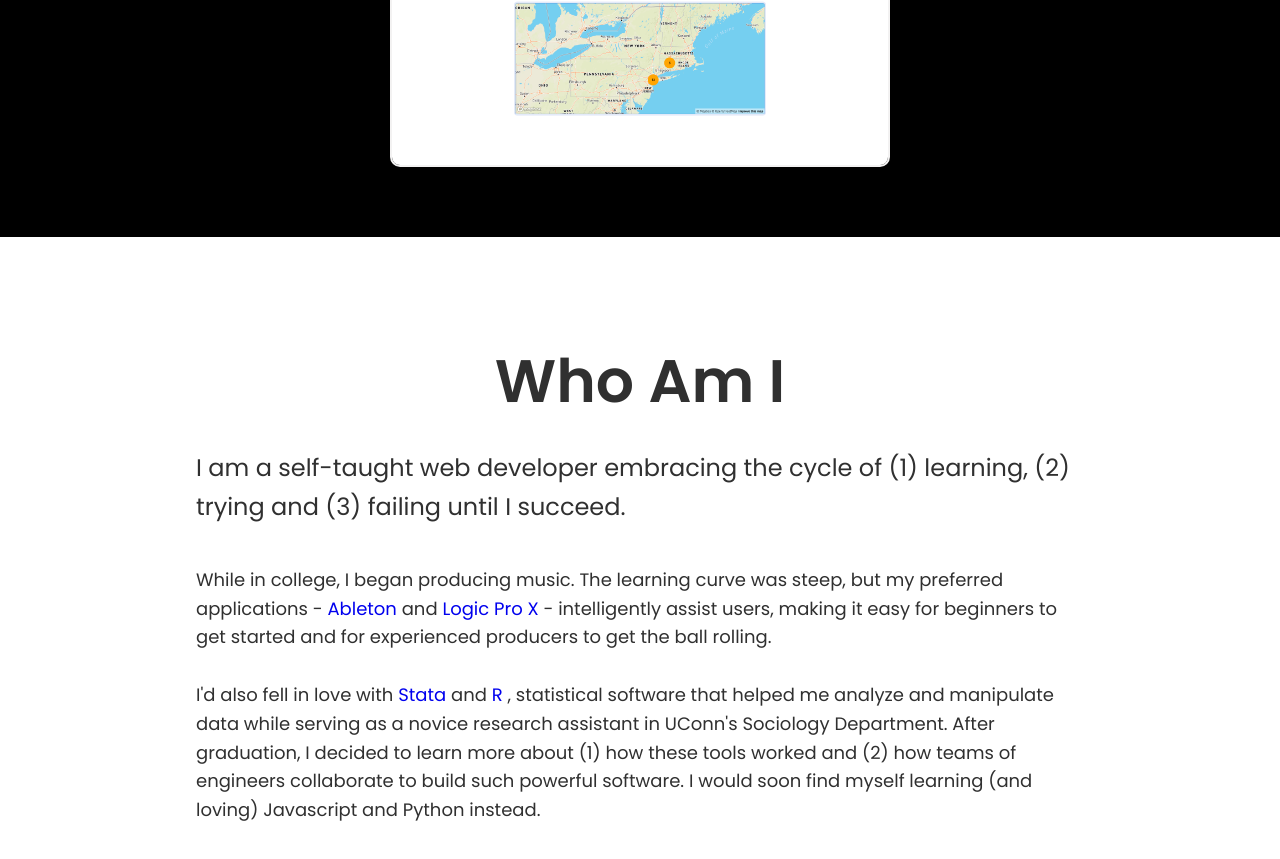
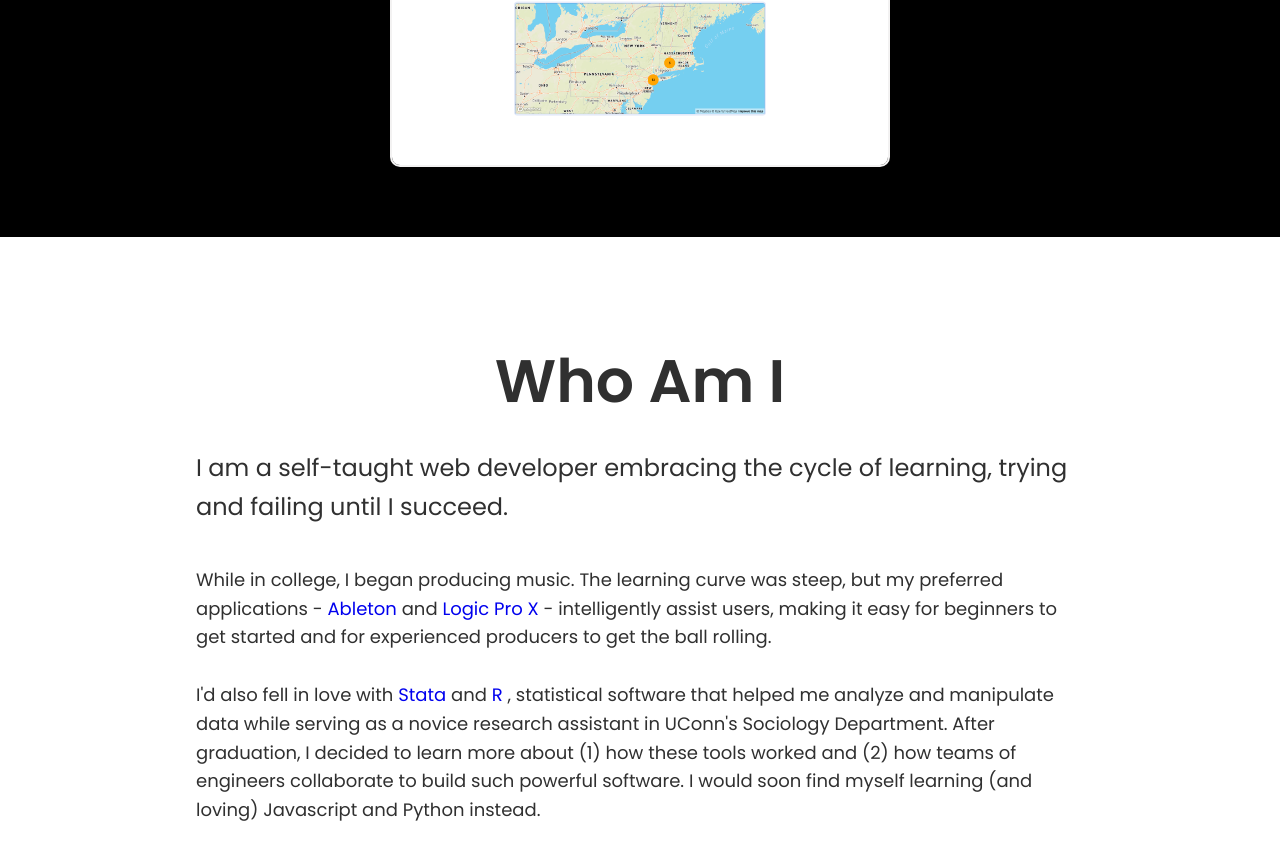
Before and after one commit to KlayClarke/personal_website_2.0, a React (Create React App) app: page / in a window 1280 px wide. Shown: the part 1251-2110 px from the top of the page. Built offline with nearby package versions, Linux system fonts and the light colour scheme.

Commit message:
misc text changes on about component

```diff
--- a/src/components/about/About.tsx
+++ b/src/components/about/About.tsx
@@ -3,8 +3,8 @@ const NewAbout = () => {
     <section className="about-me" id="about">
       <h2 className="section__title section__title--about">Who Am I</h2>
       <p className="section__subtitle section__subtitle--about">
-        I am a self-taught web developer embracing the cycle of (1) learning,
-        (2) trying and (3) failing until I succeed.
+        I am a self-taught web developer embracing the cycle of learning, trying
+        and failing until I succeed.
       </p>
       <div className="about-me__body">
         <p>
```
